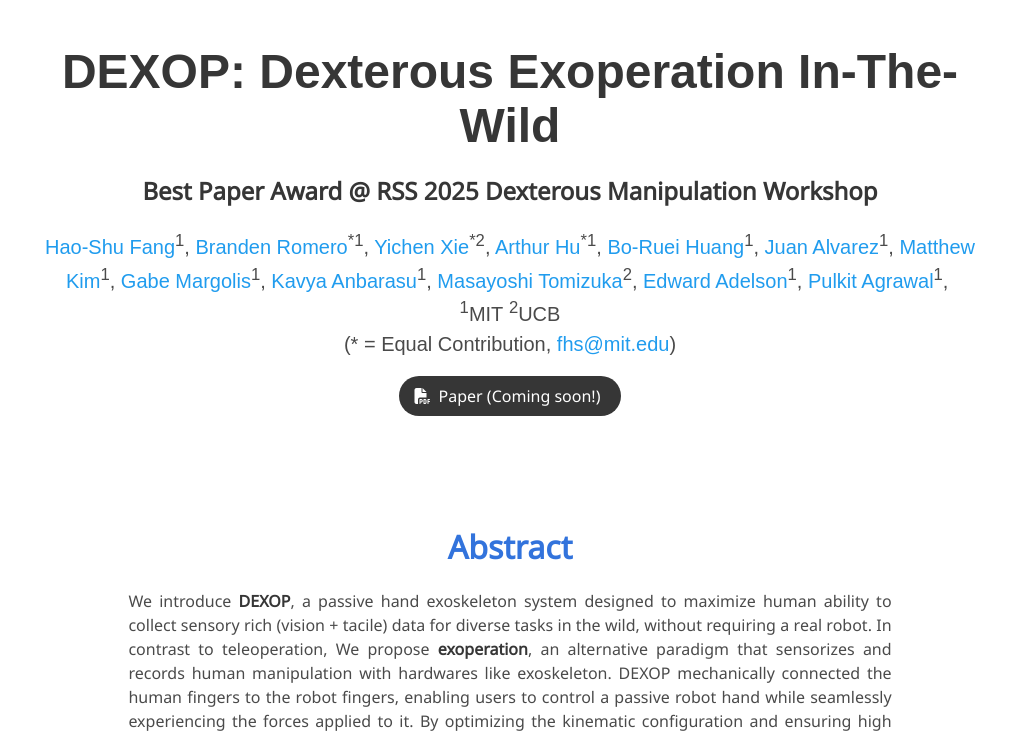
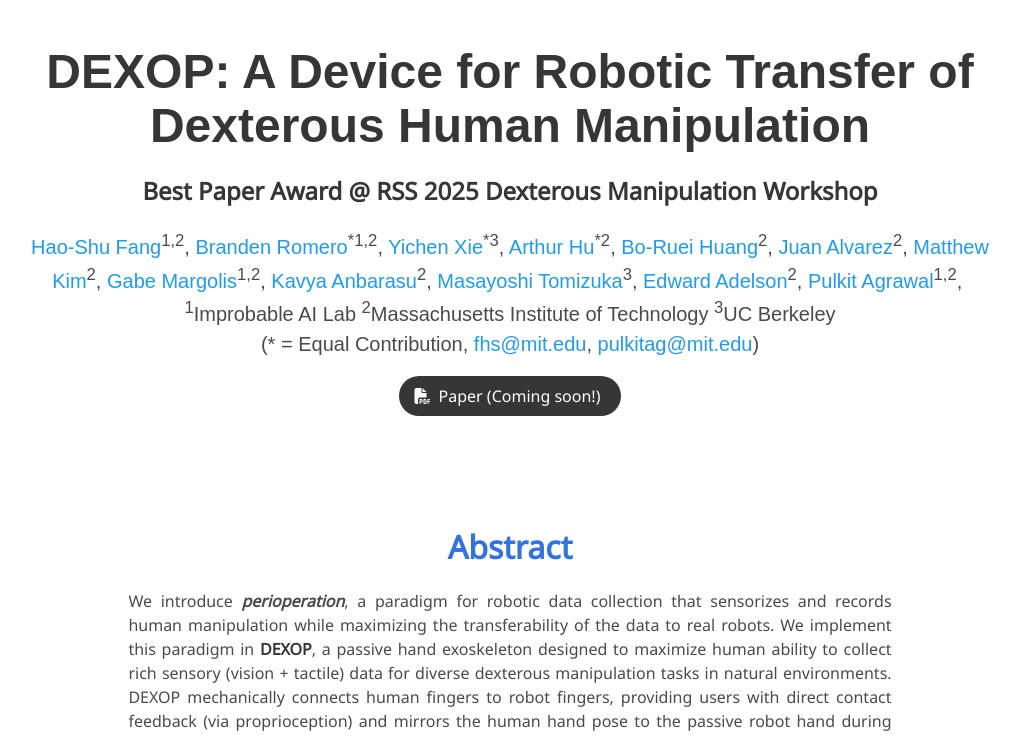
Before and after one commit to dex-op/dex-op.github.io, a plain HTML site: page index.html in a window 1280 px wide. Shown: the part 55-791 px from the top of the page, without its empty margins (130-1150 px from the left). Drawn offline with nearby package versions, Linux system fonts and the light colour scheme; some icons are missing; a web font is replaced by a local one.

Commit message:
Update index.html

```diff
--- a/index.html
+++ b/index.html
@@ -66,31 +66,32 @@
     <div class="container is-max-desktop">
       <div class="columns is-centered">
         <div class="column has-text-centered">
-          <h1 class="title is-1 publication-title">DEXOP: Dexterous Exoperation In-The-Wild</h1>
+          <h1 class="title is-1 publication-title">DEXOP: A Device for Robotic Transfer of Dexterous Human Manipulation</h1>
           <h4 class="title is-4 conference">Best Paper Award @ RSS 2025 Dexterous Manipulation Workshop</h4>
           <div class="is-size-5 publication-authors">
             <span class="author-block">
-              <a href="https://fang-haoshu.github.io/">Hao-Shu Fang</a><sup>1</sup>,</span>
-              <a>Branden Romero</a><sup>*1</sup>,</span>
-              <a href="https://yichen928.github.io/">Yichen Xie</a><sup>*2</sup>,</span>
-              <a href="https://www.linkedin.com/in/arthur-hu-38a10523b">Arthur Hu</a><sup>*1</sup>,</span>
-              <a href="https://borueihuang.com/">Bo-Ruei Huang</a><sup>1</sup>,</span>
-              <a>Juan Alvarez</a><sup>1</sup>,</span>
-              <a>Matthew Kim</a><sup>1</sup>,</span>
-             <a href="https://gmargo11.github.io/">Gabe Margolis</a><sup>1</sup>,</span>
-              <a>Kavya Anbarasu</a><sup>1</sup>,</span>
-              <a>Masayoshi Tomizuka</a><sup>2</sup>,</span>
-              <a href="https://persci.mit.edu/people/adelson/">Edward Adelson</a><sup>1</sup>,</span>
-              <a href="https://people.csail.mit.edu/pulkitag/">Pulkit Agrawal</a><sup>1</sup>,</span>
+              <a href="https://fang-haoshu.github.io/">Hao-Shu Fang</a><sup>1,2</sup>,</span>
+              <a>Branden Romero</a><sup>*1,2</sup>,</span>
+              <a href="https://yichen928.github.io/">Yichen Xie</a><sup>*3</sup>,</span>
+              <a href="https://www.linkedin.com/in/arthur-hu-38a10523b">Arthur Hu</a><sup>*2</sup>,</span>
+              <a href="https://borueihuang.com/">Bo-Ruei Huang</a><sup>2</sup>,</span>
+              <a>Juan Alvarez</a><sup>2</sup>,</span>
+              <a>Matthew Kim</a><sup>2</sup>,</span>
+             <a href="https://gmargo11.github.io/">Gabe Margolis</a><sup>1,2</sup>,</span>
+              <a>Kavya Anbarasu</a><sup>2</sup>,</span>
+              <a>Masayoshi Tomizuka</a><sup>3</sup>,</span>
+              <a href="https://persci.mit.edu/people/adelson/">Edward Adelson</a><sup>2</sup>,</span>
+              <a href="https://people.csail.mit.edu/pulkitag/">Pulkit Agrawal</a><sup>1,2</sup>,</span>
             <span class="author-block">
           </div>
 
           <div class="is-size-5 publication-authors">
-            <sup>1</sup><span class="author-block">MIT</span>
-            <sup>2</sup><span class="author-block">UCB</span>
+            <sup>1</sup><span class="author-block">Improbable AI Lab</span>
+            <sup>2</sup><span class="author-block">Massachusetts Institute of Technology</span>
+            <sup>3</sup><span class="author-block">UC Berkeley</span>
           </div>
           <div class="is-size-5 publication-authors">
-            <span class="author-block">(* = Equal Contribution, <a href="mailto:fhs@mit.edu">fhs@mit.edu</a>)</span>
+            <span class="author-block">(* = Equal Contribution, <a href="mailto:fhs@mit.edu">fhs@mit.edu</a>, <a href="mailto:pulkitag@mit.edu">pulkitag@mit.edu</a>)</span>
           </div>
           <div class="column has-text-centered">
             <div class="publication-links">
@@ -120,7 +121,15 @@
         <h2 class="title is-3"><a id="abstract">Abstract</a></h2>
         <div class="content has-text-justified">
           <p>
-            We introduce <strong>DEXOP</strong>, a passive hand exoskeleton system designed to maximize human ability to collect sensory rich (vision + tacile) data for diverse tasks in the wild, without requiring a real robot. In contrast to teleoperation, We propose <strong>exoperation</strong>, an alternative paradigm that sensorizes and records human manipulation with hardwares like exoskeleton. DEXOP mechanically connected the human fingers to the robot fingers, enabling users to control a passive robot hand while seamlessly experiencing the forces applied to it. By optimizing the kinematic configuration and ensuring high force transparency, users can control a robot's hand as naturally as their own. Equipped with precise position encoders and tactile sensors, DEXOP captures high-fidelity manipulation data, enabling learning without the need for costly hardware or intricate engineering. We evaluate the system across a range of dexterous, contact-rich tasks, demonstrating its ability to collect high-quality demonstration data at scale. Learning experiments show significant improvements in the performance-to-time ratio compared to traditional teleoperation, making DEXOP a powerful tool for advancing robot dexterity.
+          We introduce <b><em>perioperation</em></b>, a paradigm for robotic data collection that sensorizes and records human manipulation
+            while maximizing the transferability of the data to real robots. We implement this paradigm in <strong>DEXOP</strong>, a passive hand exoskeleton
+            designed to maximize human ability to collect rich sensory (vision + tactile) data for diverse dexterous manipulation tasks in natural environments.
+            DEXOP mechanically connects human fingers to robot fingers,
+            providing users with direct contact feedback (via proprioception) and mirrors the human hand pose to the passive robot hand during manipulation.
+            The force feedback and pose mirroring make task performance more natural for humans compared to teleoperation, increasing both speed and accuracy.
+            We evaluate DEXOP across a range of dexterous, contact-rich tasks, demonstrating its ability to collect high-quality demonstration data at scale.
+            Learning experiments demonstrate that data collected with \dexop leads to significantly higher task performance per unit time compared to traditional
+            teleoperation, making DEXOP a powerful tool for advancing robot dexterity.
           </p>
         </div>
       </div>
@@ -163,7 +172,7 @@
     <!-- Abstract. -->
     <div class="columns is-centered has-text-centered">
       <div class="column is-four-fifths">
-        <h2 class="title is-3">Precise Dexterous Manipulation</h2>
+        <h2 class="title is-3">Precise Dexterous Perioperation</h2>
         <div class="content has-text-justified">
           <p>
             We show some examples of precise dexterous manipulation that mainly involves fingertip of the hand. All videos are played with <strong>1X</strong> speed.
@@ -219,10 +228,10 @@
     <!-- Abstract. -->
     <div class="columns is-centered has-text-centered">
       <div class="column is-four-fifths">
-        <h2 class="title is-3">Full-hand Dexterous Manipulation</h2>
+        <h2 class="title is-3">Whole-hand Dexterous Perioperation</h2>
         <div class="content has-text-justified">
           <p>
-            We show some examples of full-hand dexterous manipulation that involves both the fingers and the palm. All videos are played with <strong>1X</strong> speed.
+            We show some examples of whole-hand dexterous manipulation that involves both the fingers and the palm. All videos are played with <strong>1X</strong> speed.
           </p>
         </div>
       </div>
```
